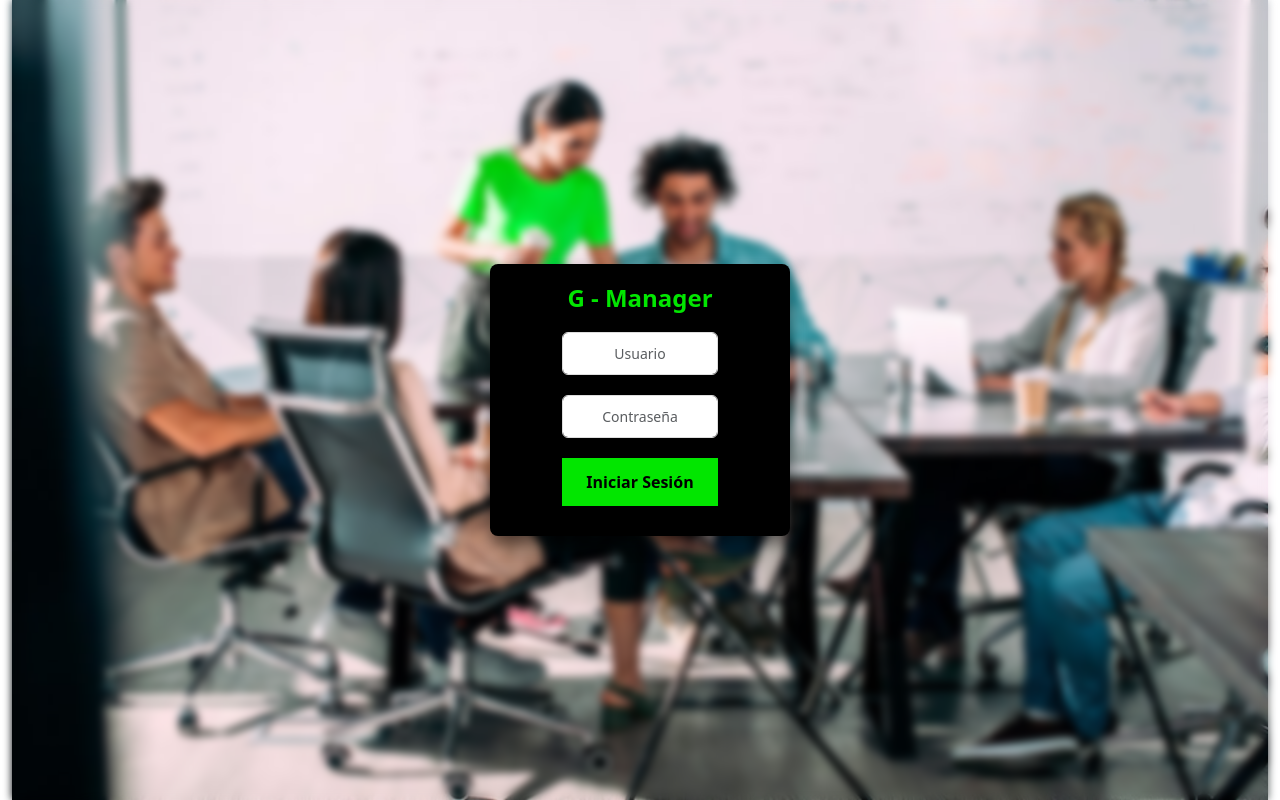
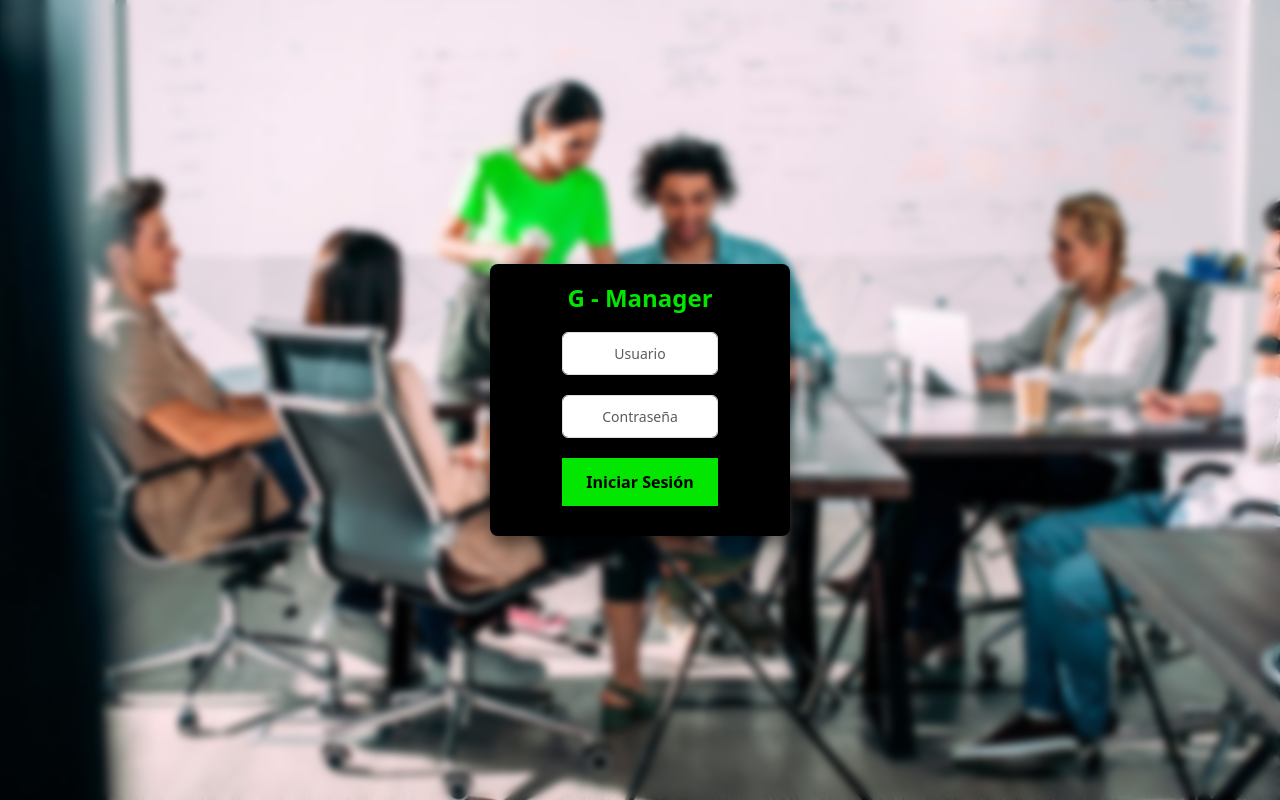
Before and after one commit to Getronics-Chile/GestorConocimiento_V1, a React (Create React App) app in the folder ReactJS/professional-management/: page / in a window 1280 px wide. Built offline with nearby package versions, Linux system fonts and the light colour scheme; what keycloak-js would draw is missing.

Commit message:
Fix Header v2

```diff
--- a/ReactJS/professional-management/src/assets/css/Header.css
+++ b/ReactJS/professional-management/src/assets/css/Header.css
@@ -1,5 +1,17 @@
 .header-title {
     font-size: 24px;
     font-weight: bold;
-    color: #03aa00;
+    color: #02e600;
   }
+
+  body, html {
+    margin: 0;
+    padding: 0;
+    width: 100%;
+    height: 100%;
+  }
+
+  .container-fluid {
+    padding-left: 0;
+    padding-right: 0;
+  }
```
